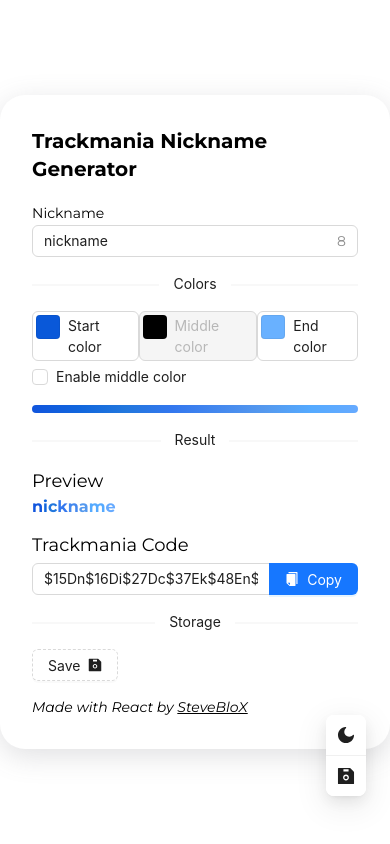
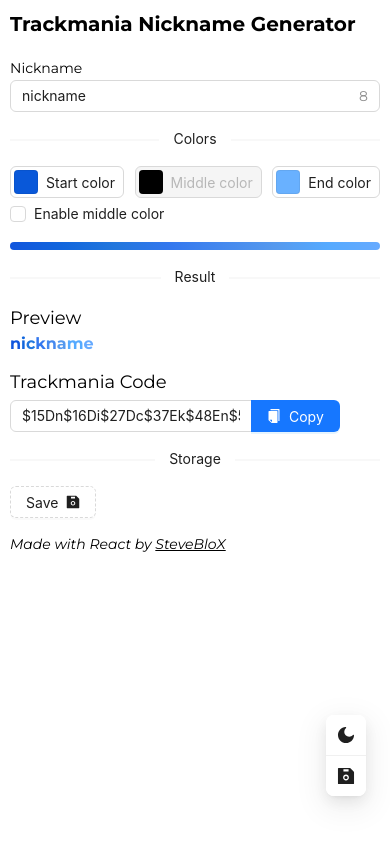
Before and after one commit to SteveBloX/tm-name-gen-react, a React (Create React App) app: page / in a window 390 px wide. Built offline with nearby package versions, Linux system fonts and the light colour scheme.

Commit message:
responsive

```diff
--- a/src/App.css
+++ b/src/App.css
@@ -24,6 +24,15 @@ body {
   box-shadow: rgba(100, 100, 111, 0.2) 0px 7px 29px 0px;
 }
 
+@media (max-width: 640px) {
+  .main-card {
+    box-shadow: none;
+    padding: 10px;
+    height: 100%;
+    width: 100%;
+  }
+}
+
 .app {
   display: flex;
   flex-direction: column;
```
